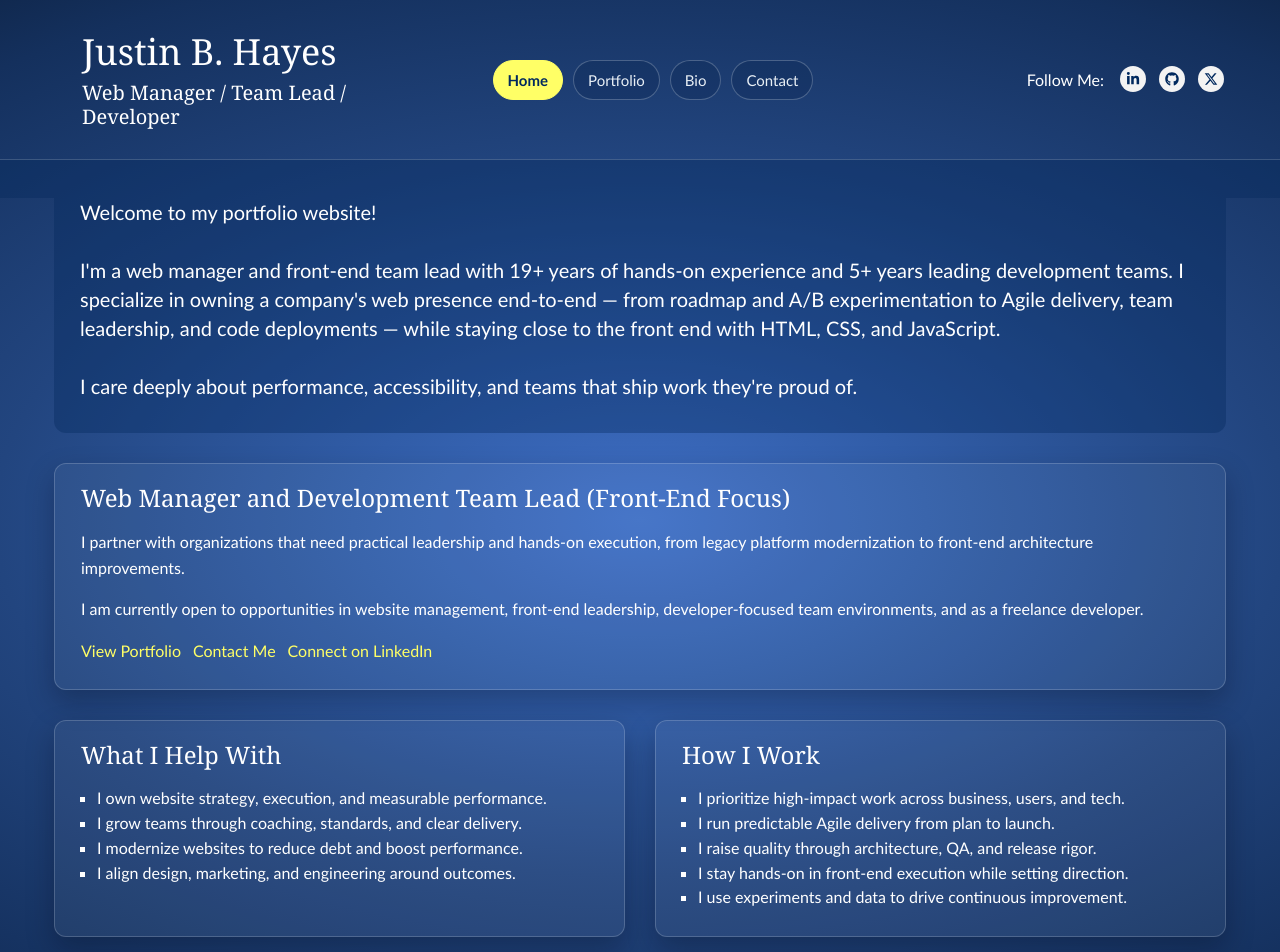
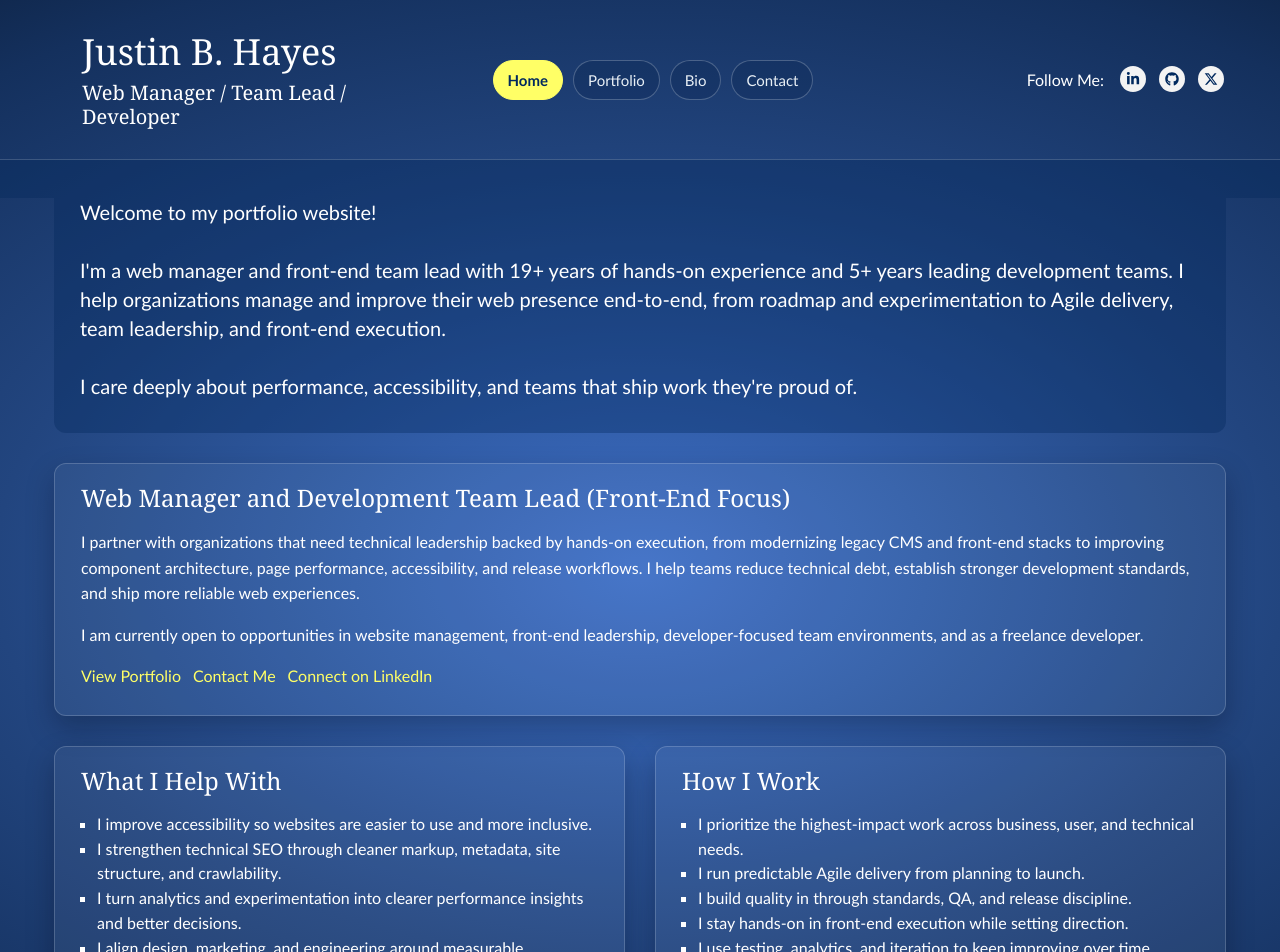
Before and after one commit to justinbhayes/Portfolio, a React (Vite) app: page / in a window 1280 px wide. Shown: the top 952 px of the page. Built offline with nearby package versions, Linux system fonts and the light colour scheme; no server answers.

Commit message:
Content and social updates

```diff
--- a/src/components/Header.jsx
+++ b/src/components/Header.jsx
@@ -16,7 +16,7 @@ function Header() {
       return <FaLinkedinIn aria-hidden="true" />;
     }
 
-    if (platform === "twitter") {
+    if (platform === "x") {
       return <FaXTwitter aria-hidden="true" />;
     }
 
--- a/src/data/buildInfo.js
+++ b/src/data/buildInfo.js
@@ -1,2 +1,2 @@
 // Last git commit timestamp - updated automatically by scripts/generate-sitemap.mjs
-export const lastCommitTime = new Date("2026-05-18T13:55:26-05:00");
+export const lastCommitTime = new Date("2026-05-19T14:10:33-05:00");
--- a/src/data/siteContent.js
+++ b/src/data/siteContent.js
@@ -10,9 +10,9 @@ export const socialLinks = [
     alt: "GitHub",
   },
   {
-    platform: "twitter",
-    href: "https://twitter.com/justinbhayes",
-    alt: "Twitter",
+    platform: "x",
+    href: "https://x.com/justinbhayes",
+    alt: "X (formerly Twitter)",
   },
 ];
 
--- a/src/pages/HomePage.jsx
+++ b/src/pages/HomePage.jsx
@@ -20,7 +20,7 @@ function HomePage() {
       sameAs: [
         "https://www.linkedin.com/in/justinbhayes",
         "https://github.com/justinbhayes",
-        "https://twitter.com/justinbhayes",
+        "https://x.com/justinbhayes",
       ],
     },
   ];
@@ -41,11 +41,10 @@ function HomePage() {
             <br />
             <br />
             I&apos;m a web manager and front-end team lead with 19+ years of
-            hands-on experience and 5+ years leading development teams. I
-            specialize in owning a company&apos;s web presence end-to-end
-            &mdash; from roadmap and A/B experimentation to Agile delivery, team
-            leadership, and code deployments &mdash; while staying close to the
-            front end with HTML, CSS, and JavaScript.
+            hands-on experience and 5+ years leading development teams. I help
+            organizations manage and improve their web presence end-to-end, from
+            roadmap and experimentation to Agile delivery, team leadership, and
+            front-end execution.
             <br />
             <br />I care deeply about performance, accessibility, and teams that
             ship work they&apos;re proud of.
@@ -55,9 +54,12 @@ function HomePage() {
         <section className="wideBody panel-elevated">
           <h2>Web Manager and Development Team Lead (Front-End Focus)</h2>
           <p>
-            I partner with organizations that need practical leadership and
-            hands-on execution, from legacy platform modernization to front-end
-            architecture improvements.
+            I partner with organizations that need technical leadership backed
+            by hands-on execution, from modernizing legacy CMS and front-end
+            stacks to improving component architecture, page performance,
+            accessibility, and release workflows. I help teams reduce technical
+            debt, establish stronger development standards, and ship more
+            reliable web experiences.
           </p>
           <p>
             I am currently open to opportunities in website management,
@@ -87,16 +89,23 @@ function HomePage() {
             <h2>What I Help With</h2>
             <ul className="square">
               <li>
-                I own website strategy, execution, and measurable performance.
+                I improve accessibility so websites are easier to use and more
+                inclusive.
               </li>
               <li>
-                I grow teams through coaching, standards, and clear delivery.
+                I strengthen technical SEO through cleaner markup, metadata,
+                site structure, and crawlability.
               </li>
               <li>
-                I modernize websites to reduce debt and boost performance.
+                I turn analytics and experimentation into clearer performance
+                insights and better decisions.
               </li>
               <li>
-                I align design, marketing, and engineering around outcomes.
+                I align design, marketing, and engineering around measurable
+                outcomes.
+              </li>
+              <li>
+                I support teams with coaching, standards, and clearer delivery.
               </li>
             </ul>
           </section>
@@ -105,17 +114,20 @@ function HomePage() {
             <h2>How I Work</h2>
             <ul className="square">
               <li>
-                I prioritize high-impact work across business, users, and tech.
+                I prioritize the highest-impact work across business, user, and
+                technical needs.
               </li>
-              <li>I run predictable Agile delivery from plan to launch.</li>
+              <li>I run predictable Agile delivery from planning to launch.</li>
               <li>
-                I raise quality through architecture, QA, and release rigor.
+                I build quality in through standards, QA, and release
+                discipline.
               </li>
               <li>
                 I stay hands-on in front-end execution while setting direction.
               </li>
               <li>
-                I use experiments and data to drive continuous improvement.
+                I use testing, analytics, and iteration to keep improving over
+                time.
               </li>
             </ul>
           </section>
```
Also changed, not shown: 1 other file (tests, documents, lock files or other folders).
